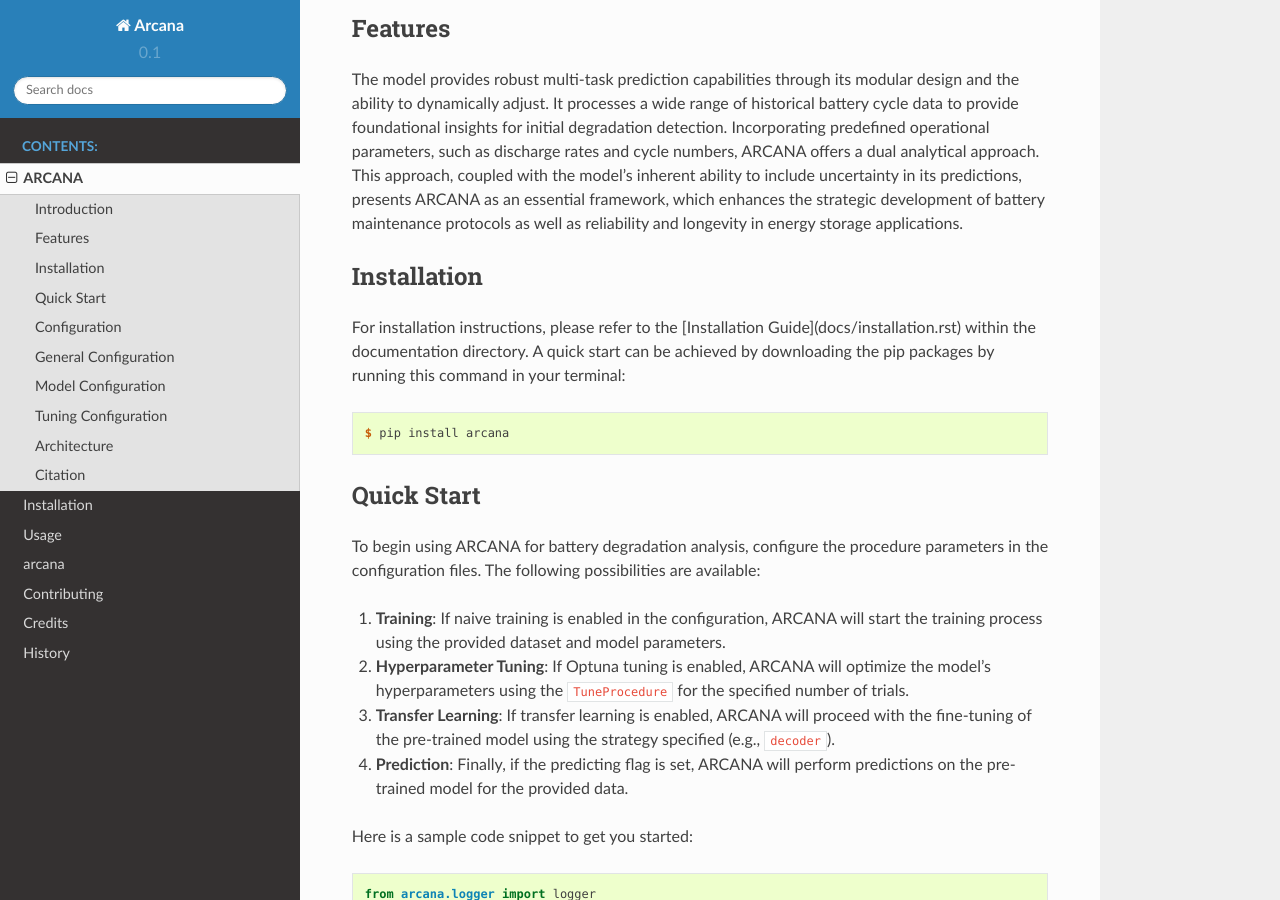
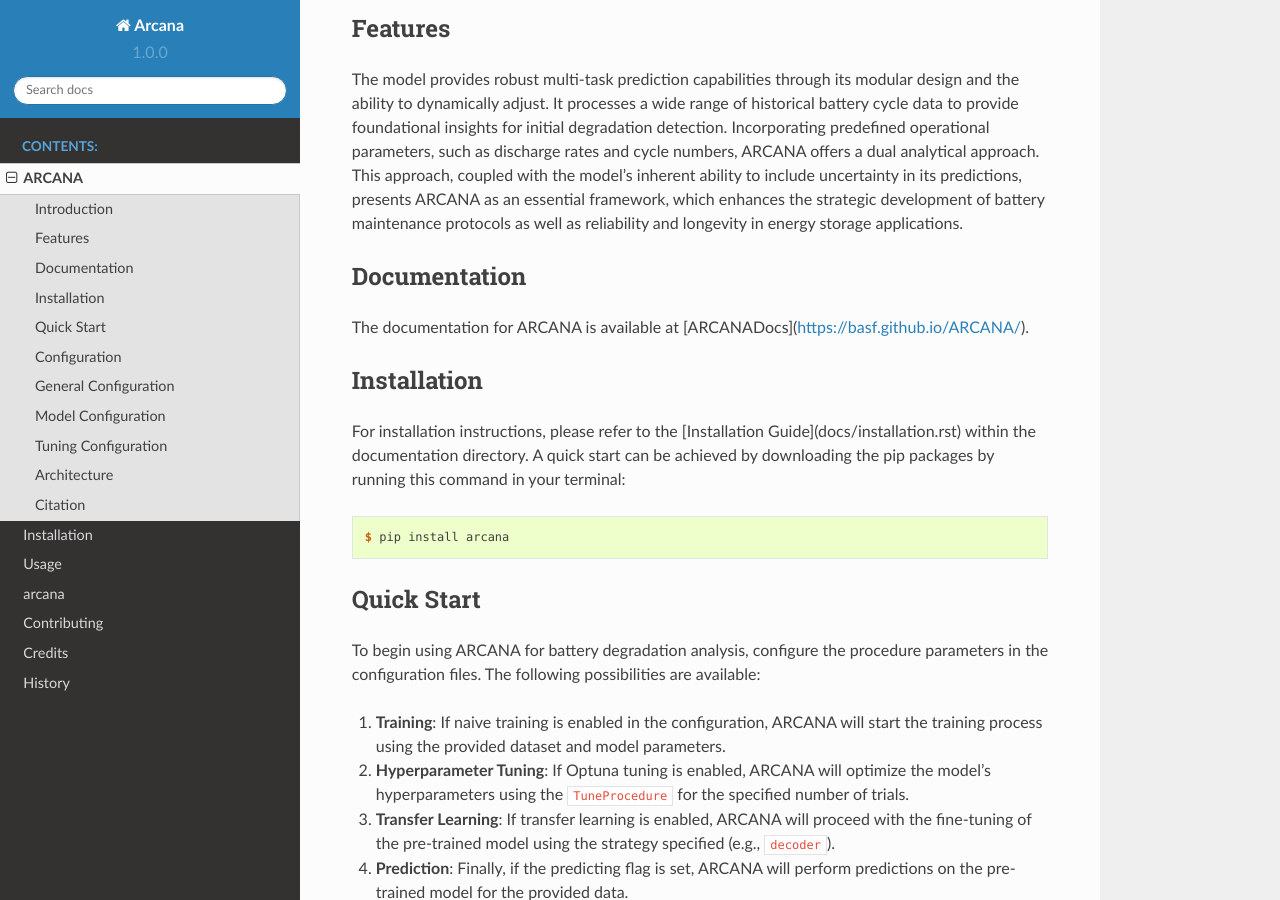
Before and after one commit to basf/ARCANA, a Sphinx documentation site: the page built from docs/readme.rst, in a window 1280 px wide and 900 px high, scrolled down 596 px. Built offline with Sphinx 7.4.7 and the Read the Docs theme 2.0.0, drawn with Linux system fonts in a browser that asks for light colours.

Commit message:
Updated Readme and conf for documentation

```diff
--- a/README.rst
+++ b/README.rst
@@ -18,6 +18,11 @@
 Features
 --------
 The model provides robust multi-task prediction capabilities through its modular design and the ability to dynamically adjust. It processes a wide range of historical battery cycle data to provide foundational insights for initial degradation detection. Incorporating predefined operational parameters, such as discharge rates and cycle numbers, ARCANA offers a dual analytical approach. This approach, coupled with the model's inherent ability to include uncertainty in its predictions, presents ARCANA as an essential framework, which enhances the strategic development of battery maintenance protocols as well as reliability and longevity in energy storage applications.
+
+
+Documentation
+-------------
+The documentation for ARCANA is available at [ARCANADocs](https://basf.github.io/ARCANA/).
 
 
 Installation
--- a/docs/conf.py
+++ b/docs/conf.py
@@ -63,7 +63,7 @@
 # the built documents.
 #
 # The short X.Y version.
-version = "0.1"
+version = "1.0.0"
 # The full version, including alpha/beta/rc tags.
 release = "beta"
 
```
